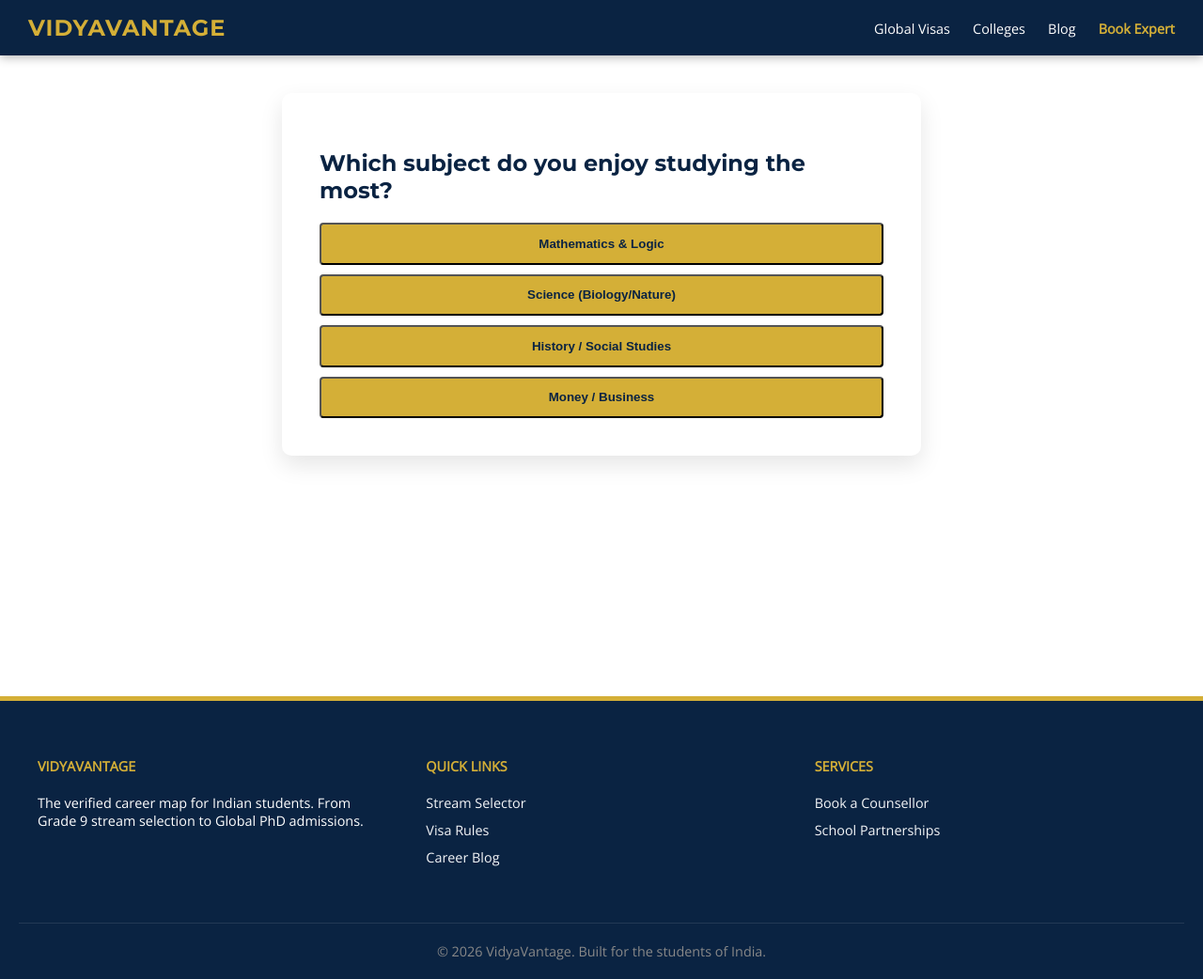
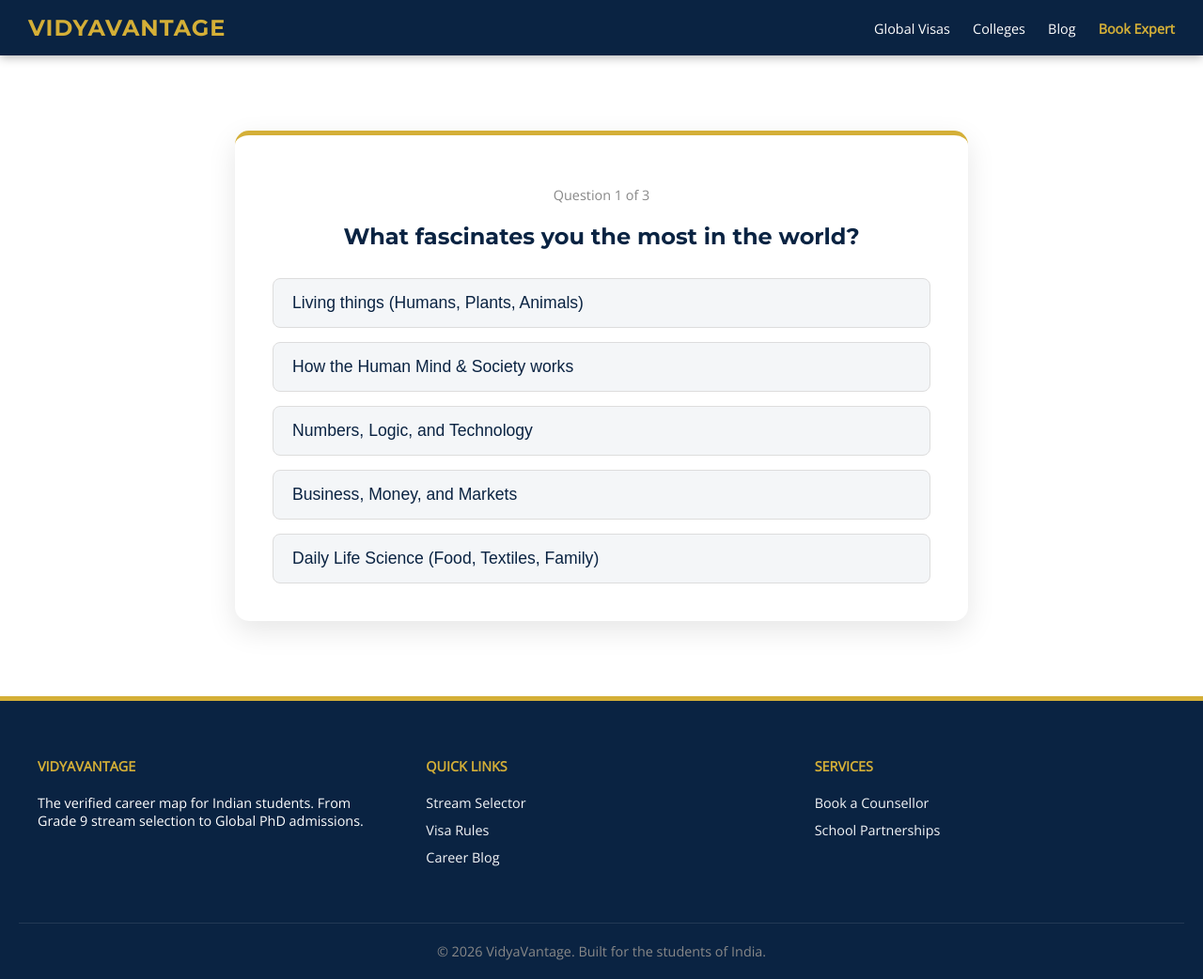
Before and after one commit to antoniovn96/vidyavantage.github.io, a Jekyll site: the page built from stream-selector.md, in a window 1280 px wide and 1042 px high. Shown: the whole window at 94% size. Built offline with Jekyll 4.4.1, drawn with Linux system fonts in a browser that asks for light colours; some of the changed lines change nothing that is shown.

Commit message:
Update stream-selector.md

```diff
--- a/stream-selector.md
+++ b/stream-selector.md
@@ -1,90 +1,224 @@
 ---
 layout: default
-title: Stream Selector
+title: Advanced Stream Selector
 permalink: /stream-selector/
 ---
 
-<div id="quiz-app" style="max-width: 600px; margin: 0 auto; background: white; padding: 40px; border-radius: 10px; box-shadow: 0 10px 25px rgba(0,0,0,0.1);">
-    <h2 id="question-text" style="color: #0A2342;">Loading...</h2>
-    <div id="options-container" style="display: flex; flex-direction: column; gap: 10px; margin-top: 20px;"></div>
-    <div id="result-container" style="display: none; text-align: center;">
-        <h2 style="color: #D4AF37;">Recommended Path:</h2>
-        <h1 id="final-result" style="color: #0A2342; font-size: 2.5em;"></h1>
-        <p id="final-desc"></p>
-        <button onclick="location.reload()" class="btn" style="margin-top: 20px;">Start Over</button>
+<style>
+  /* Quiz Container Styling */
+  .quiz-container {
+    max-width: 700px;
+    margin: 40px auto;
+    background: white;
+    padding: 40px;
+    border-radius: 15px;
+    box-shadow: 0 10px 30px rgba(0,0,0,0.1);
+    border-top: 5px solid #D4AF37;
+    text-align: center;
+  }
+
+  .question-text {
+    color: #0A2342;
+    font-size: 1.5rem;
+    font-weight: bold;
+    margin-bottom: 30px;
+  }
+
+  .options-grid {
+    display: flex;
+    flex-direction: column;
+    gap: 15px;
+  }
+
+  .quiz-btn {
+    background: #f4f6f8;
+    color: #0A2342;
+    border: 1px solid #ddd;
+    padding: 15px 20px;
+    font-size: 1.1rem;
+    cursor: pointer;
+    border-radius: 8px;
+    transition: all 0.2s;
+    text-align: left;
+  }
+
+  .quiz-btn:hover {
+    background: #0A2342;
+    color: #D4AF37;
+    transform: translateX(5px);
+  }
+
+  /* Result Styling */
+  .result-box {
+    display: none;
+    animation: fadeIn 0.5s;
+  }
+
+  .result-title {
+    color: #D4AF37;
+    font-size: 2rem;
+    margin-bottom: 10px;
+  }
+
+  .result-desc {
+    font-size: 1.1rem;
+    color: #555;
+    line-height: 1.6;
+    margin-bottom: 30px;
+  }
+
+  @keyframes fadeIn {
+    from { opacity: 0; transform: translateY(10px); }
+    to { opacity: 1; transform: translateY(0); }
+  }
+</style>
+
+<div class="quiz-container">
+  <p id="progress-text" style="color: #888; font-size: 0.9rem; margin-bottom: 20px;">Question 1 of 3</p>
+
+  <div id="quiz-view">
+    <h2 id="q-text" class="question-text">Loading...</h2>
+    <div id="options-area" class="options-grid"></div>
+  </div>
+
+  <div id="result-view" class="result-box">
+    <h1 id="r-title" class="result-title"></h1>
+    <p id="r-desc" class="result-desc"></p>
+
+    <div style="display: flex; justify-content: center; gap: 10px;">
+      <button onclick="location.reload()" class="btn" style="background: #eee; color: #333;">Start Over</button>
+      <a href="{{ '/book-expert/' | relative_url }}" class="btn" style="background: #0A2342; color: #fff;">Talk to a Counsellor</a>
     </div>
+  </div>
 </div>
 
 <script>
-    // THE BRAIN: Add as many questions here as you want!
-    const questions = {
-        "start": {
-            text: "Which subject do you enjoy studying the most?",
-            options: [
-                { text: "Mathematics & Logic", next: "math_path" },
-                { text: "Science (Biology/Nature)", next: "bio_path" },
-                { text: "History / Social Studies", next: "arts_path" },
-                { text: "Money / Business", next: "comm_path" }
-            ]
-        },
-        "math_path": {
-            text: "Do you prefer working with computers or physical machines?",
-            options: [
-                { text: "Computers / Coding", result: "Computer Science (PCM)", desc: "Ideal for Software Engineering, AI, and Data Science." },
-                { text: "Physical Machines / Cars", result: "Mechanical Engineering", desc: "Ideal for Robotics, Auto, and Aero industries." }
-            ]
-        },
-        "bio_path": {
-            text: "Can you handle blood and hospitals?",
-            options: [
-                { text: "Yes, I want to save lives", result: "Medicine (MBBS)", desc: "Prepare for NEET. High dedication required." },
-                { text: "No, I prefer research/lab work", result: "Biotechnology / Genetics", desc: "Focus on research, pharma, and lab sciences." }
-            ]
-        },
-        "arts_path": {
-            text: "Do you like public speaking and debating?",
-            options: [
-                { text: "Yes, I love arguing points", result: "Law / Humanities", desc: "Great for CLAT, Law School, and Journalism." },
-                { text: "No, I prefer writing/designing", result: "Design / Literature", desc: "Look into NIFT, UID, or Mass Comm." }
-            ]
-        },
-        "comm_path": {
-            text: "Are you good with numbers and calculations?",
-            options: [
-                { text: "Yes, I love numbers", result: "Commerce with Math", desc: "Perfect for CA, Investment Banking, and Finance." },
-                { text: "No, I prefer management/theory", result: "Commerce without Math", desc: "Good for BBA, Marketing, and HR." }
-            ]
-        }
-    };
+  // THE COMPLEX BRAIN v2.0
+  const questions = {
+    "start": {
+      text: "What fascinates you the most in the world?",
+      step: 1,
+      options: [
+        { text: "Living things (Humans, Plants, Animals)", next: "bio_branch" },
+        { text: "How the Human Mind & Society works", next: "humanities_branch" },
+        { text: "Numbers, Logic, and Technology", next: "math_branch" },
+        { text: "Business, Money, and Markets", next: "commerce_branch" },
+        { text: "Daily Life Science (Food, Textiles, Family)", next: "home_sci_branch" }
+      ]
+    },
 
-    // The Engine (Don't touch this part)
-    function loadQuestion(id) {
-        const q = questions[id];
-        document.getElementById("question-text").innerText = q.text;
-        const container = document.getElementById("options-container");
-        container.innerHTML = "";
+    // --- BIOLOGY BRANCH ---
+    "bio_branch": {
+      text: "Do you prefer dealing with Humans or Nature?",
+      step: 2,
+      options: [
+        { text: "Humans (Medicine, Disease, Anatomy)", next: "medicine_path" },
+        { text: "Nature (Plants, Agriculture, Forests)", next: "botany_path" },
+        { text: "Animals & Wildlife", result: "Veterinary Science / Zoology", desc: "You care for animals. Consider B.V.Sc (Vet) or B.Sc Zoology." }
+      ]
+    },
+    "medicine_path": {
+      text: "Can you handle blood and high-pressure emergencies?",
+      step: 3,
+      options: [
+        { text: "Yes, I want to be a Doctor", result: "MBBS (Medicine)", desc: "The classic path. Prepare for NEET. High dedication required." },
+        { text: "No, I prefer Lab work / Research", result: "Microbiology / Biotechnology", desc: "Focus on research, genetics, and lab sciences without the hospital trauma." }
+      ]
+    },
+    "botany_path": {
+      text: "What interests you about plants?",
+      step: 3,
+      options: [
+        { text: "The science of how they grow", result: "B.Sc Botany", desc: "Pure science. You study plant physiology, genetics, and ecology." },
+        { text: "Farming and Food Production", result: "B.Sc Agriculture", desc: "A very high-demand field. Focuses on crop science, soil, and modern farming tech." }
+      ]
+    },
 
-        q.options.forEach(opt => {
-            const btn = document.createElement("button");
-            btn.className = "btn";
-            btn.style.width = "100%";
-            btn.innerText = opt.text;
-            btn.onclick = () => {
-                if (opt.result) showResult(opt.result, opt.desc);
-                else loadQuestion(opt.next);
-            };
-            container.appendChild(btn);
-        });
+    // --- HUMANITIES / PSYCHOLOGY BRANCH ---
+    "humanities_branch": {
+      text: "What do you like analyzing the most?",
+      step: 2,
+      options: [
+        { text: "Why people think and behave the way they do", next: "psych_path" },
+        { text: "History, Culture, and Past Civilizations", result: "History / Archaeology", desc: "For those who love digging into the past and understanding civilizations." },
+        { text: "Laws, Rights, and Arguments", result: "Law (BA LLB)", desc: "Perfect for logical thinkers who want to fight for justice." }
+      ]
+    },
+    "psych_path": {
+      text: "How do you want to help people?",
+      step: 3,
+      options: [
+        { text: "Therapy & Mental Health (Clinical)", result: "Clinical Psychology", desc: "You will diagnose and treat mental health issues. Requires MA/M.Phil." },
+        { text: "Workplace Behavior & HR", result: "Industrial Psychology / HR", desc: "Apply psychology to companies. Help hire people and improve office culture." }
+      ]
+    },
+
+    // --- HOME SCIENCE BRANCH ---
+    "home_sci_branch": {
+      text: "Which aspect of 'Daily Life' interests you?",
+      step: 2,
+      options: [
+        { text: "Food, Diet, and Nutrition", result: "Clinical Nutrition & Dietetics", desc: "Become a Dietician or Nutritionist. Science meets health." },
+        { text: "Fashion, Textiles, and Design", result: "Fashion Design / Textile Science", desc: "The science of fabrics and the art of design." },
+        { text: "Child Development & Family", result: "B.Sc Home Science", desc: "A holistic degree covering psychology, nutrition, and resource management." }
+      ]
+    },
+
+    // --- MATH BRANCH ---
+    "math_branch": {
+      text: "Virtual world or Physical world?",
+      step: 2,
+      options: [
+        { text: "Virtual (Coding, AI, Software)", result: "Computer Science Engineering", desc: "The tech path. Coding, App Dev, and AI." },
+        { text: "Physical (Buildings, Machines, Motors)", result: "Mechanical / Civil Engineering", desc: "Build real things. Cars, Bridges, and Robots." },
+        { text: "Pure Numbers & Data", result: "Data Science / Statistics", desc: "Analyze data to predict the future. Highly paid." }
+      ]
+    },
+
+    // --- COMMERCE BRANCH ---
+    "commerce_branch": {
+      text: "Are you good with Mathematics?",
+      step: 2,
+      options: [
+        { text: "Yes, I love calculations", result: "Chartered Accountancy (CA) / Finance", desc: "The expert path. Auditing, Taxation, and Investment Banking." },
+        { text: "No, I prefer Management & Marketing", result: "BBA / Marketing", desc: "Focus on business strategy, sales, and leadership." }
+      ]
     }
+  };
 
-    function showResult(result, desc) {
-        document.getElementById("question-text").style.display = "none";
-        document.getElementById("options-container").style.display = "none";
-        document.getElementById("result-container").style.display = "block";
-        document.getElementById("final-result").innerText = result;
-        document.getElementById("final-desc").innerText = desc;
-    }
+  // Logic to Render
+  function loadQuestion(id) {
+    const q = questions[id];
 
-    // Start the quiz
-    loadQuestion("start");
+    // Update Progress
+    if(q.step) document.getElementById("progress-text").innerText = `Question ${q.step} of 3`;
+
+    // Update Text
+    document.getElementById("q-text").innerText = q.text;
+    const container = document.getElementById("options-area");
+    container.innerHTML = "";
+
+    // Create Buttons
+    q.options.forEach(opt => {
+      const btn = document.createElement("button");
+      btn.className = "quiz-btn";
+      btn.innerText = opt.text;
+      btn.onclick = () => {
+        if (opt.result) showResult(opt.result, opt.desc);
+        else loadQuestion(opt.next);
+      };
+      container.appendChild(btn);
+    });
+  }
+
+  function showResult(title, desc) {
+    document.getElementById("quiz-view").style.display = "none";
+    document.getElementById("progress-text").style.display = "none";
+    document.getElementById("result-view").style.display = "block";
+    document.getElementById("r-title").innerText = title;
+    document.getElementById("r-desc").innerText = desc;
+  }
+
+  // Start
+  loadQuestion("start");
 </script>
```
